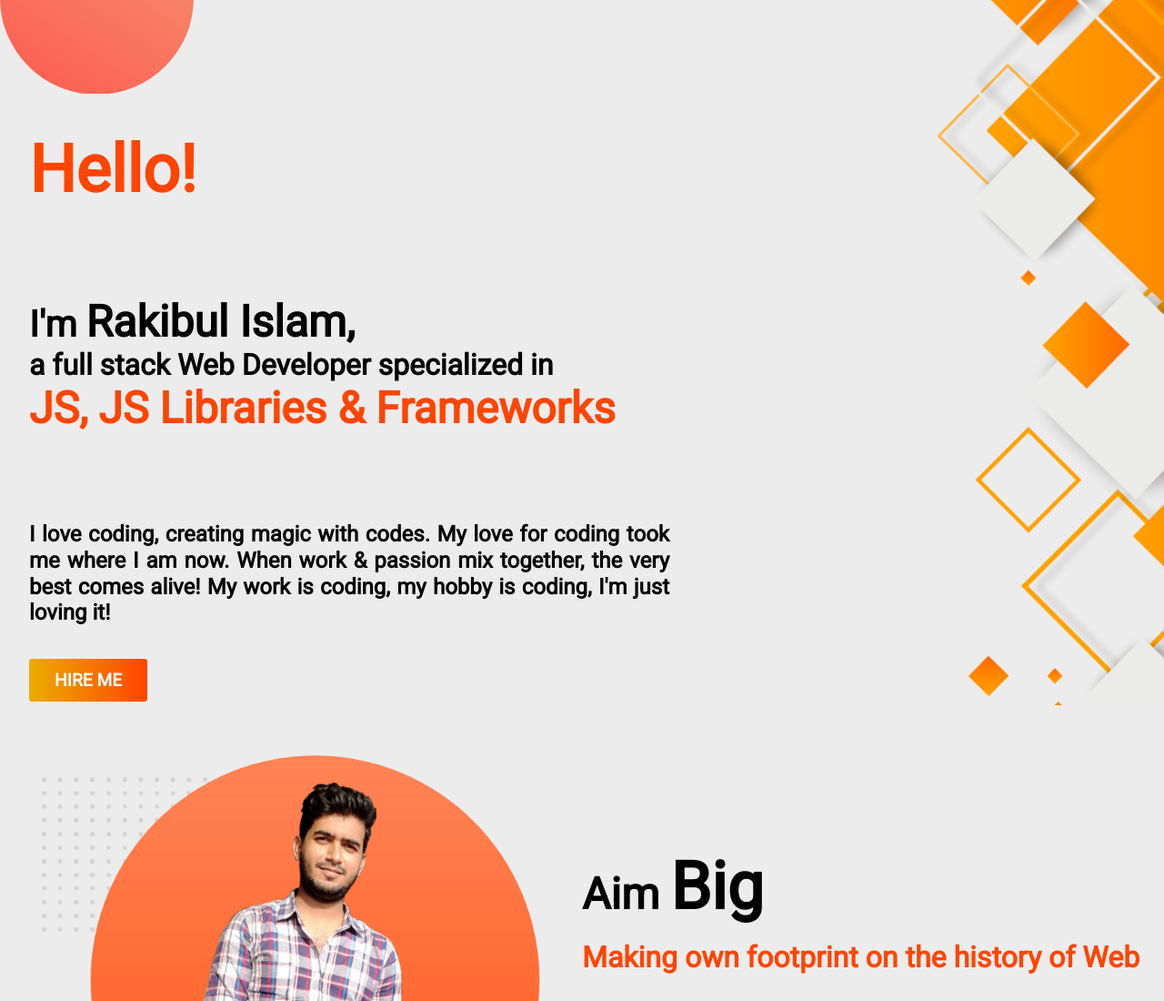
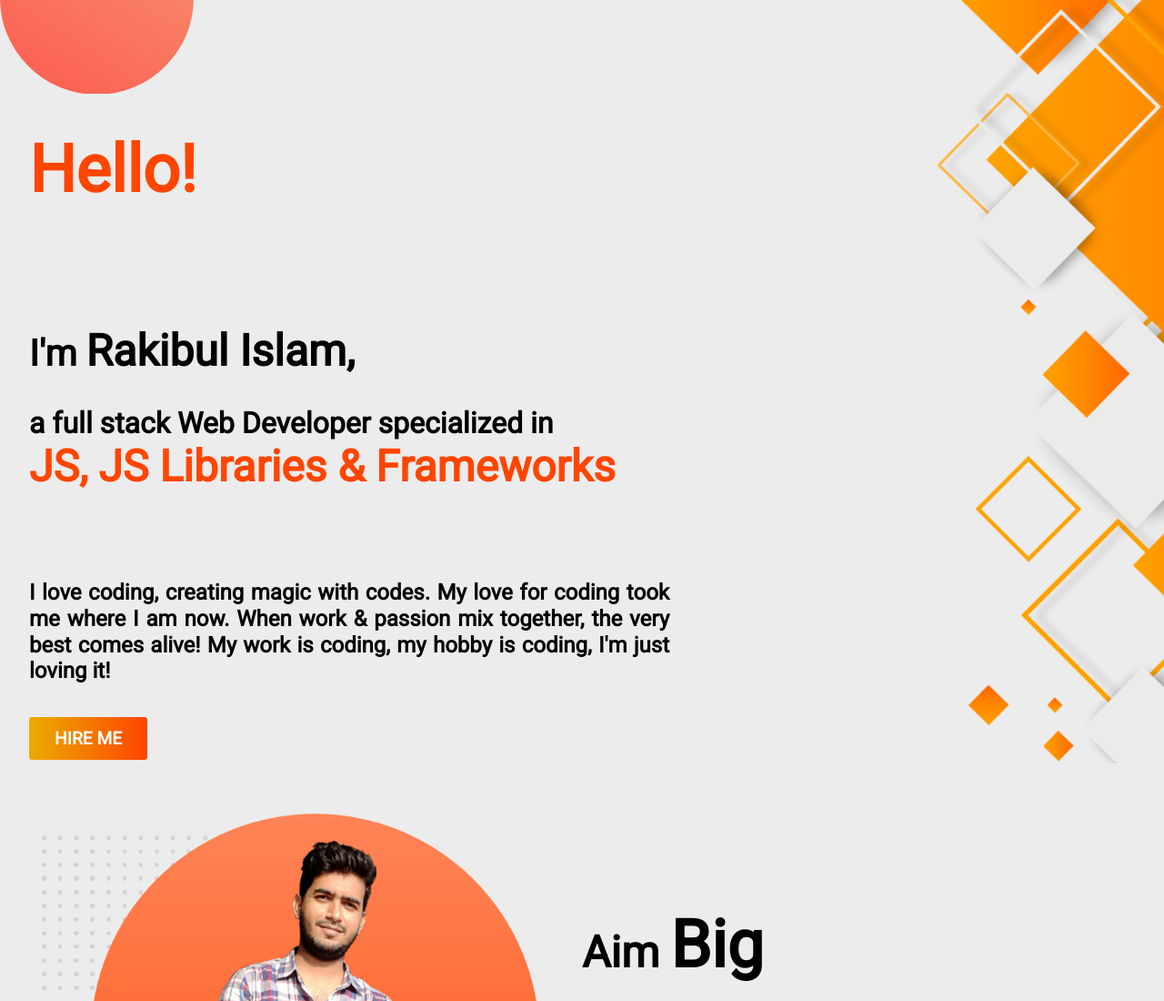
Before and after one commit to rakibulmd/rakibulmd-portfolio, a plain HTML site: page index.html in a window 1280 px wide. Shown: the top 1100 px of the page at 91% size. Drawn offline with Linux system fonts and the light colour scheme.

Commit message:
added introduction text spacing

```diff
--- a/index.html
+++ b/index.html
@@ -18,7 +18,7 @@
         <h2 class="l-heading"> <small>I'm </small>
           Rakibul Islam,</h2>
         <h1 class="m-heading">a full stack Web Developer specialized in</h1>
-        <h2 class="l-heading text-primary">JS, JS Libraries & Frameworks</h2>
+        <h3 class="l-heading text-primary">JS, JS Libraries & Frameworks</h3>
       </div>
       <p class="s-heading">I love coding, creating magic with codes. My love for coding took me where I am now. When work & passion mix together, the very best comes alive! My work is coding, my hobby is coding, I'm just loving it!</p>
       <a href="" target="_blank" class="btn">HIRE ME</a>
--- a/style.css
+++ b/style.css
@@ -85,6 +85,10 @@ p {
 
 .welcome-text .introduction {
   padding: 3rem 0;
+}
+
+.welcome-text .introduction h2{
+  margin: 2rem 0;
 }
 .welcome-text p {
   font-weight: bold;
```
